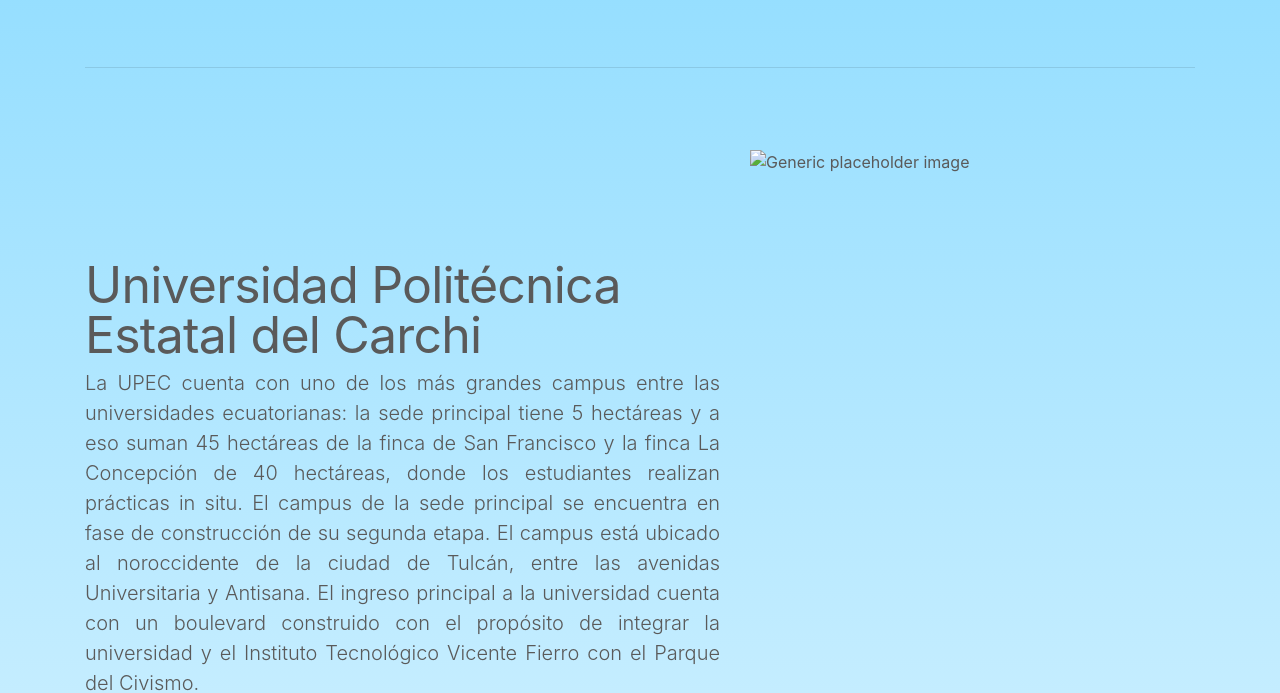
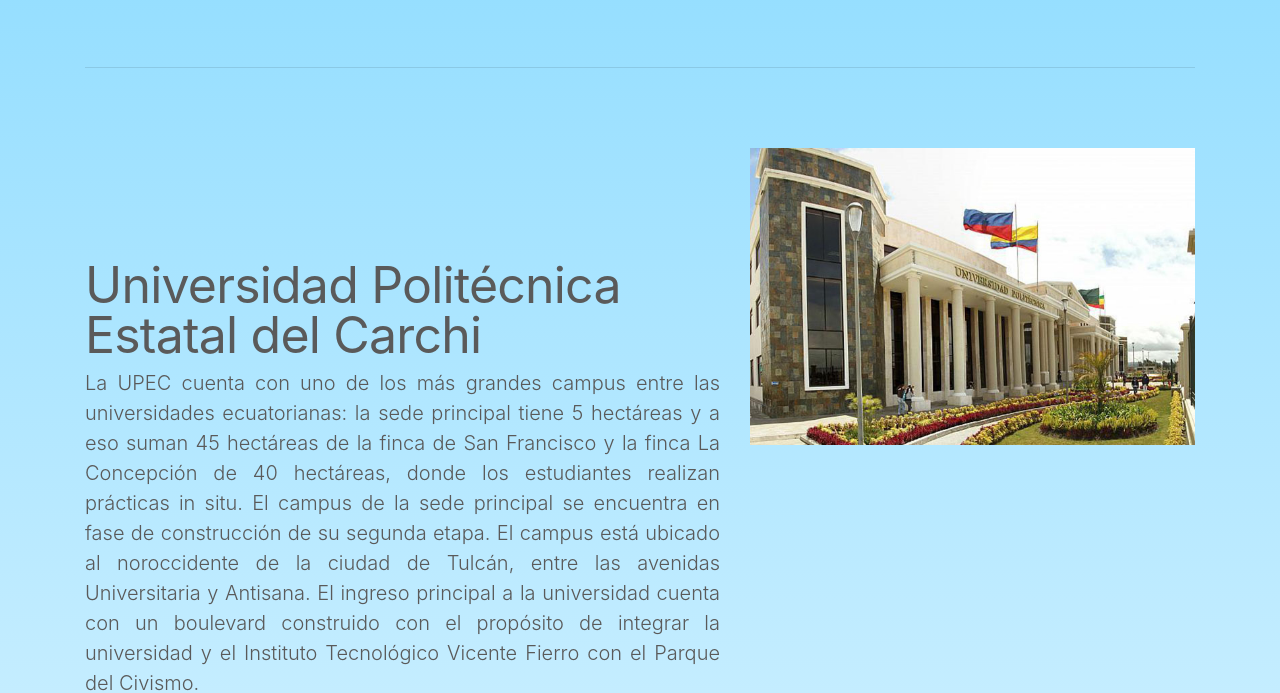
Before and after one commit to jonanfu/amigos, a plain HTML site: page index.html in a window 1280 px wide. Shown: the part 1301-1994 px from the top of the page. Drawn offline with nearby package versions, Linux system fonts and the light colour scheme; a script that the page names is missing.

Commit message:
correcion de url de imagen

```diff
--- a/index.html
+++ b/index.html
@@ -122,7 +122,7 @@
 El campus está ubicado al noroccidente de la ciudad de Tulcán, entre las avenidas Universitaria y Antisana. El ingreso principal a la universidad cuenta con un boulevard construido con el propósito de integrar la universidad y el Instituto Tecnológico Vicente Fierro con el Parque del Civismo.</p>
           </div>
           <div class="col-md-5">
-            <img class="featurette-image img-fluid mx-auto" src="upec.jpg" alt="Generic placeholder image">
+            <img class="featurette-image img-fluid mx-auto" src="img/upec.jpg" alt="Generic placeholder image">
           </div>
         </div>
 <iframe src="https://calendar.google.com/calendar/embed?src=jonanfu%40gmail.com&ctz=Asia%2FShanghai" style="border: 0" width="300px" height="200px" frameborder="0" scrolling="no"></iframe>
```
